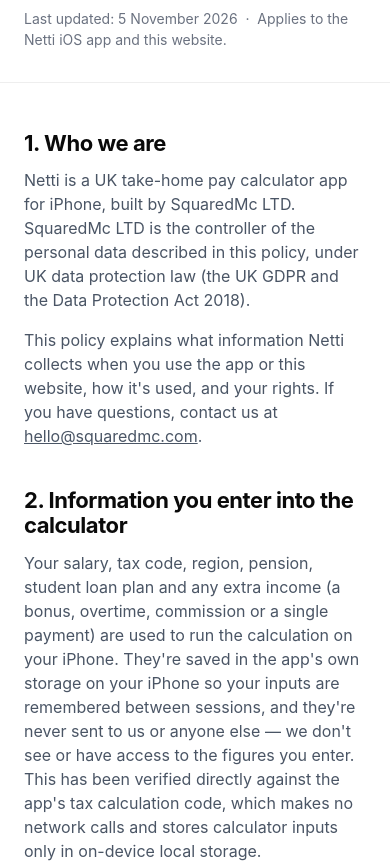
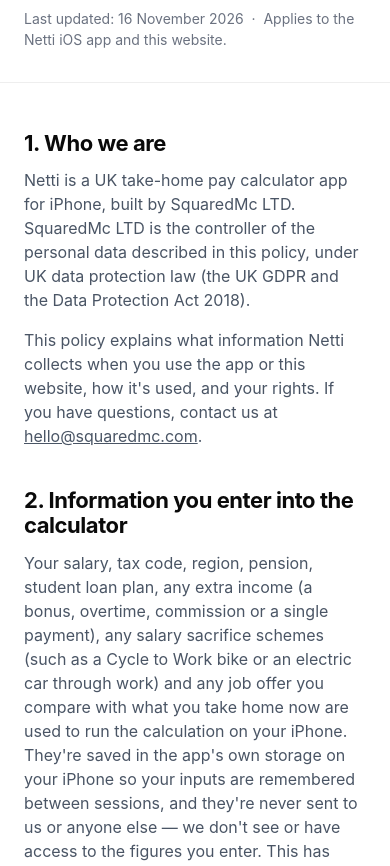
Before and after one commit to SquaredMc/Netti-website, a plain HTML site: page privacy.html in a window 390 px wide. Shown: the part 196-1062 px from the top of the page. Drawn offline with Linux system fonts and the light colour scheme.

Commit message:
Privacy Policy: cover Compare and salary sacrifice
Netti 3.2.1 adds a job offer to compare with now and salary sacrifice
schemes (a Cycle to Work bike, an electric car). Like the other inputs,
they stay in the app's own storage on the iPhone; the native app's only
network access is RevenueCat's purchase check. Section 2 now names them,
and drops "local storage", the web app's term. Last updated 16 November.

The rest already matches the App Privacy answers published on
2026-11-16: purchase history through RevenueCat, not linked to the user,
no tracking, no ads.

Co-Authored-By: Claude Opus 5.5 <noreply@anthropic.com>

```diff
--- a/privacy.html
+++ b/privacy.html
@@ -27,7 +27,7 @@
     <div class="legal-wrap">
       <span class="eyebrow eyebrow--on-light">Legal</span>
       <h1>Privacy Policy</h1>
-      <p class="meta">Last updated: 5 November 2026 &nbsp;·&nbsp; Applies to the Netti iOS app and this website.</p>
+      <p class="meta">Last updated: 16 November 2026 &nbsp;·&nbsp; Applies to the Netti iOS app and this website.</p>
     </div>
   </div>
 
@@ -47,11 +47,13 @@
 
       <h2>2. Information you enter into the calculator</h2>
       <p>
-        Your salary, tax code, region, pension, student loan plan and any extra income (a bonus, overtime, commission
-        or a single payment) are used to run the calculation on your iPhone. They're saved in the app's own storage on
-        your iPhone so your inputs are remembered between sessions, and they're never sent to us or anyone else — we
-        don't see or have access to the figures you enter. This has been verified directly against the app's tax
-        calculation code, which makes no network calls and stores calculator inputs only in on-device local storage.
+        Your salary, tax code, region, pension, student loan plan, any extra income (a bonus, overtime, commission or a
+        single payment), any salary sacrifice schemes (such as a Cycle to Work bike or an electric car through work)
+        and any job offer you compare with what you take home now are used to run the calculation on your iPhone.
+        They're saved in the app's own storage on your iPhone so your inputs are remembered between sessions, and
+        they're never sent to us or anyone else — we don't see or have access to the figures you enter. This has been
+        checked against the app's code: the calculation makes no network calls, and these inputs are stored only on
+        your iPhone.
       </p>
       <p>
         Like other app data, these figures are included in your iPhone's backups, to iCloud or to a computer, if you
```
